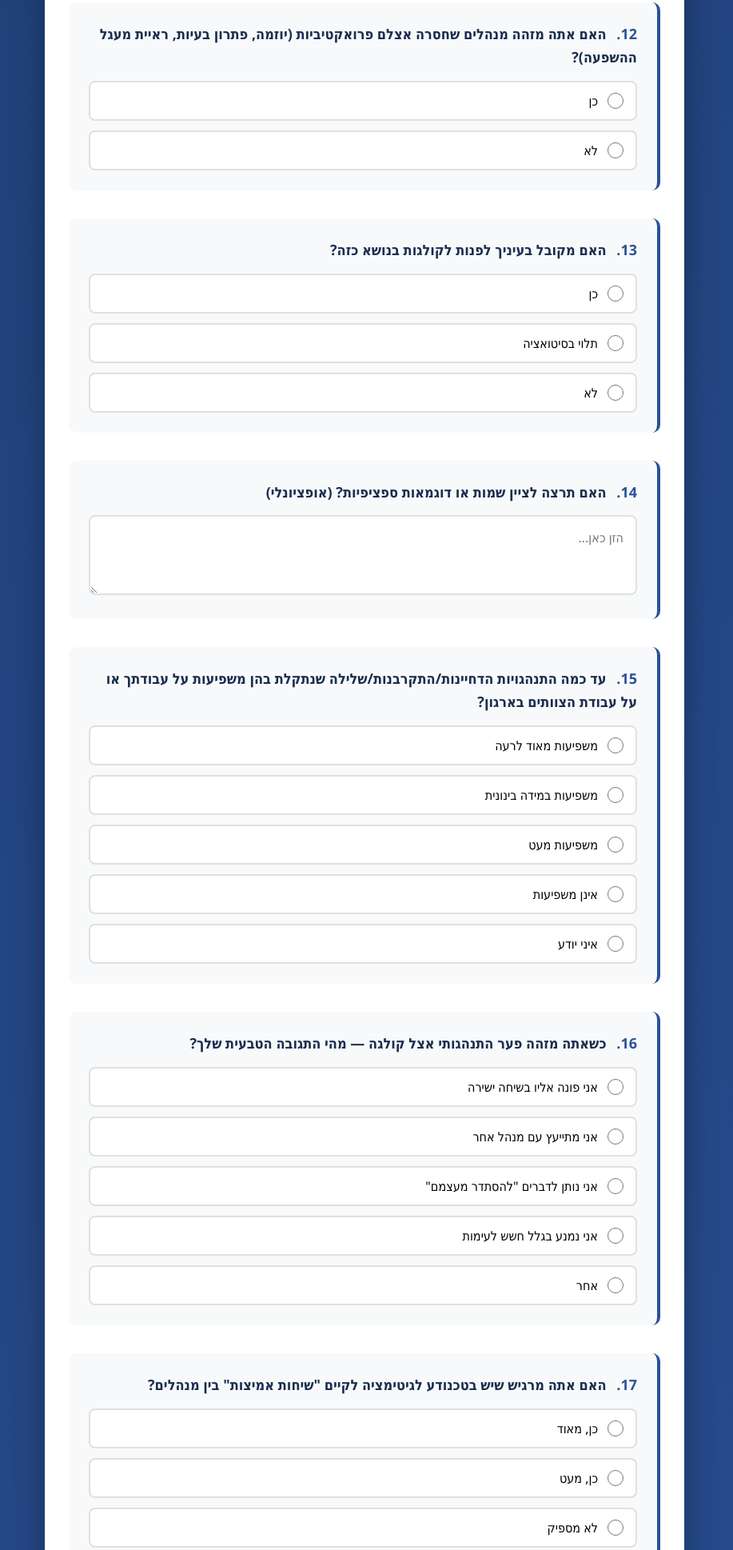
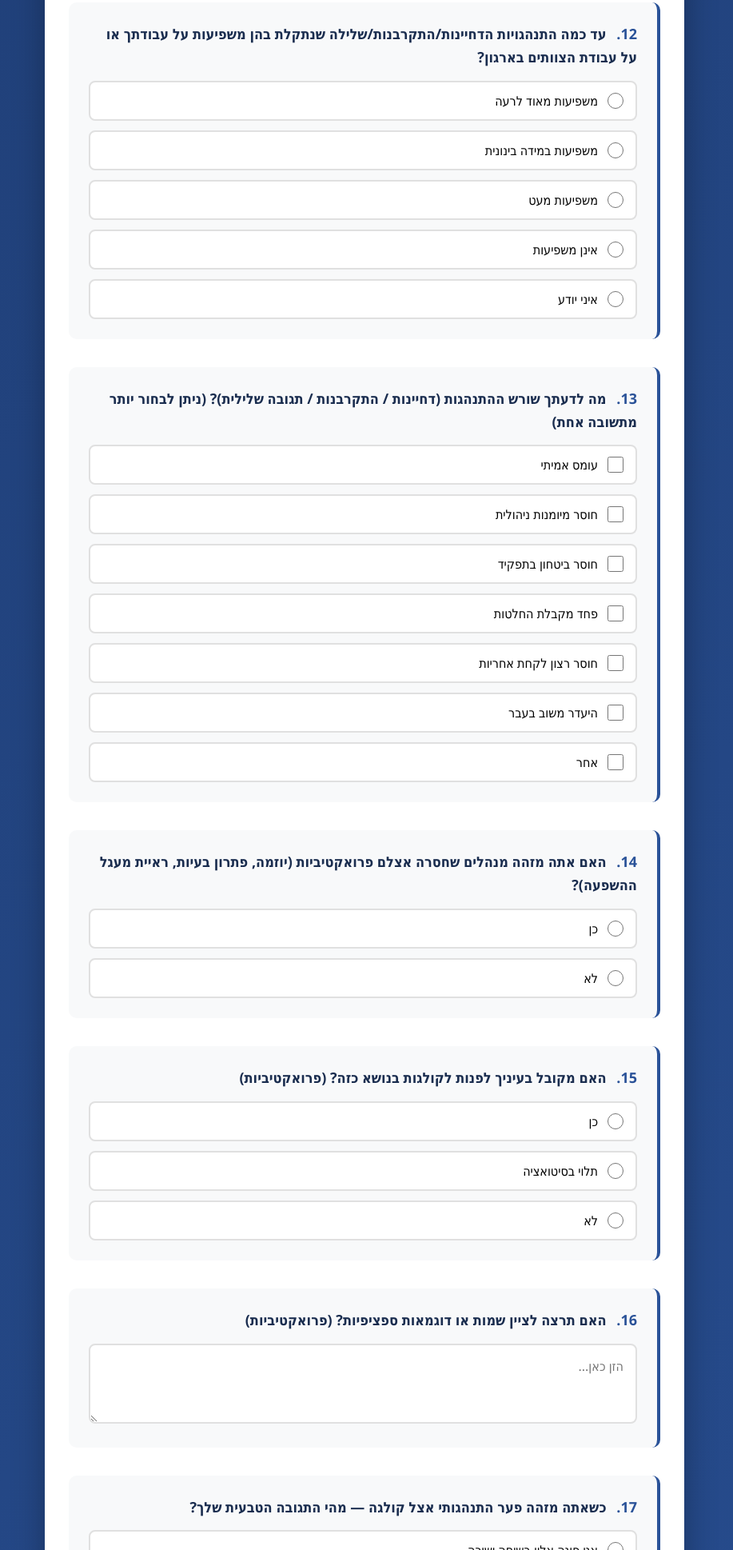
Before and after one commit to snirsnir/mashov, a plain HTML site: page index.html in a window 1280 px wide. Shown: the part 1414-3352 px from the top of the page at 80% size, without its empty margins (184-1101 px from the left). Drawn offline with Linux system fonts and the light colour scheme.

Commit message:
Update index.html

```diff
--- a/index.html
+++ b/index.html
@@ -626,16 +626,28 @@
             <div class="question-group">
                 <label class="question-label">
                     <span class="question-number">12.</span>
-                    האם אתה מזהה מנהלים שחסרה אצלם פרואקטיביות (יוזמה, פתרון בעיות, ראיית מעגל ההשפעה)?
+                    עד כמה התנהגויות הדחיינות/התקרבנות/שלילה שנתקלת בהן משפיעות על עבודתך או על עבודת הצוותים בארגון?
                 </label>
                 <div class="radio-group">
                     <label class="radio-option">
-                        <input type="radio" name="q12" value="כן" required>
-                        כן
+                        <input type="radio" name="q12" value="משפיעות מאוד לרעה" required>
+                        משפיעות מאוד לרעה
                     </label>
                     <label class="radio-option">
-                        <input type="radio" name="q12" value="לא">
-                        לא
+                        <input type="radio" name="q12" value="משפיעות במידה בינונית">
+                        משפיעות במידה בינונית
+                    </label>
+                    <label class="radio-option">
+                        <input type="radio" name="q12" value="משפיעות מעט">
+                        משפיעות מעט
+                    </label>
+                    <label class="radio-option">
+                        <input type="radio" name="q12" value="אינן משפיעות">
+                        אינן משפיעות
+                    </label>
+                    <label class="radio-option">
+                        <input type="radio" name="q12" value="איני יודע">
+                        איני יודע
                     </label>
                 </div>
             </div>
@@ -644,59 +656,77 @@
             <div class="question-group">
                 <label class="question-label">
                     <span class="question-number">13.</span>
-                    האם מקובל בעיניך לפנות לקולגות בנושא כזה?
+                    מה לדעתך שורש ההתנהגות (דחיינות / התקרבנות / תגובה שלילית)? (ניתן לבחור יותר מתשובה אחת)
                 </label>
-                <div class="radio-group">
-                    <label class="radio-option">
-                        <input type="radio" name="q13" value="כן" required>
-                        כן
+                <div class="checkbox-group">
+                    <label class="checkbox-option">
+                        <input type="checkbox" name="q13" value="עומס אמיתי">
+                        עומס אמיתי
                     </label>
-                    <label class="radio-option">
-                        <input type="radio" name="q13" value="תלוי בסיטואציה">
-                        תלוי בסיטואציה
+                    <label class="checkbox-option">
+                        <input type="checkbox" name="q13" value="חוסר מיומנות ניהולית">
+                        חוסר מיומנות ניהולית
                     </label>
-                    <label class="radio-option">
-                        <input type="radio" name="q13" value="לא">
-                        לא
+                    <label class="checkbox-option">
+                        <input type="checkbox" name="q13" value="חוסר ביטחון בתפקיד">
+                        חוסר ביטחון בתפקיד
+                    </label>
+                    <label class="checkbox-option">
+                        <input type="checkbox" name="q13" value="פחד מקבלת החלטות">
+                        פחד מקבלת החלטות
+                    </label>
+                    <label class="checkbox-option">
+                        <input type="checkbox" name="q13" value="חוסר רצון לקחת אחריות">
+                        חוסר רצון לקחת אחריות
+                    </label>
+                    <label class="checkbox-option">
+                        <input type="checkbox" name="q13" value="היעדר משוב בעבר">
+                        היעדר משוב בעבר
+                    </label>
+                    <label class="checkbox-option">
+                        <input type="checkbox" name="q13" value="אחר" id="q13_other_check">
+                        אחר
                     </label>
                 </div>
+                <input type="text" class="other-input" id="q13_other" placeholder="פרט...">
             </div>
 
             <!-- שאלה 14 -->
             <div class="question-group">
                 <label class="question-label">
                     <span class="question-number">14.</span>
-                    האם תרצה לציין שמות או דוגמאות ספציפיות? (אופציונלי)
+                    האם אתה מזהה מנהלים שחסרה אצלם פרואקטיביות (יוזמה, פתרון בעיות, ראיית מעגל ההשפעה)?
                 </label>
-                <textarea name="q14" placeholder="הזן כאן..."></textarea>
+                <div class="radio-group">
+                    <label class="radio-option">
+                        <input type="radio" name="q14" value="כן" required>
+                        כן
+                    </label>
+                    <label class="radio-option">
+                        <input type="radio" name="q14" value="לא">
+                        לא
+                    </label>
+                </div>
             </div>
 
             <!-- שאלה 15 -->
             <div class="question-group">
                 <label class="question-label">
                     <span class="question-number">15.</span>
-                    עד כמה התנהגויות הדחיינות/התקרבנות/שלילה שנתקלת בהן משפיעות על עבודתך או על עבודת הצוותים בארגון?
+                    האם מקובל בעיניך לפנות לקולגות בנושא כזה? (פרואקטיביות)
                 </label>
                 <div class="radio-group">
                     <label class="radio-option">
-                        <input type="radio" name="q15" value="משפיעות מאוד לרעה" required>
-                        משפיעות מאוד לרעה
+                        <input type="radio" name="q15" value="כן" required>
+                        כן
                     </label>
                     <label class="radio-option">
-                        <input type="radio" name="q15" value="משפיעות במידה בינונית">
-                        משפיעות במידה בינונית
+                        <input type="radio" name="q15" value="תלוי בסיטואציה">
+                        תלוי בסיטואציה
                     </label>
                     <label class="radio-option">
-                        <input type="radio" name="q15" value="משפיעות מעט">
-                        משפיעות מעט
-                    </label>
-                    <label class="radio-option">
-                        <input type="radio" name="q15" value="אינן משפיעות">
-                        אינן משפיעות
-                    </label>
-                    <label class="radio-option">
-                        <input type="radio" name="q15" value="איני יודע">
-                        איני יודע
+                        <input type="radio" name="q15" value="לא">
+                        לא
                     </label>
                 </div>
             </div>
@@ -705,85 +735,64 @@
             <div class="question-group">
                 <label class="question-label">
                     <span class="question-number">16.</span>
-                    כשאתה מזהה פער התנהגותי אצל קולגה — מהי התגובה הטבעית שלך?
+                    האם תרצה לציין שמות או דוגמאות ספציפיות? (פרואקטיביות)
                 </label>
-                <div class="radio-group">
-                    <label class="radio-option">
-                        <input type="radio" name="q16" value="אני פונה אליו בשיחה ישירה" required>
-                        אני פונה אליו בשיחה ישירה
-                    </label>
-                    <label class="radio-option">
-                        <input type="radio" name="q16" value="אני מתייעץ עם מנהל אחר">
-                        אני מתייעץ עם מנהל אחר
-                    </label>
-                    <label class="radio-option">
-                        <input type="radio" name="q16" value="אני נותן לדברים &quot;להסתדר מעצמם&quot;">
-                        אני נותן לדברים "להסתדר מעצמם"
-                    </label>
-                    <label class="radio-option">
-                        <input type="radio" name="q16" value="אני נמנע בגלל חשש לעימות">
-                        אני נמנע בגלל חשש לעימות
-                    </label>
-                    <label class="radio-option">
-                        <input type="radio" name="q16" value="אחר" id="q16_other_radio">
-                        אחר
-                    </label>
-                </div>
-                <input type="text" class="other-input" id="q16_other" placeholder="פרט...">
+                <textarea name="q16" placeholder="הזן כאן..."></textarea>
             </div>
 
             <!-- שאלה 17 -->
             <div class="question-group">
                 <label class="question-label">
                     <span class="question-number">17.</span>
-                    האם אתה מרגיש שיש בטכנודע לגיטימציה לקיים "שיחות אמיצות" בין מנהלים?
+                    כשאתה מזהה פער התנהגותי אצל קולגה — מהי התגובה הטבעית שלך?
                 </label>
                 <div class="radio-group">
                     <label class="radio-option">
-                        <input type="radio" name="q17" value="כן, מאוד" required>
-                        כן, מאוד
+                        <input type="radio" name="q17" value="אני פונה אליו בשיחה ישירה" required>
+                        אני פונה אליו בשיחה ישירה
                     </label>
                     <label class="radio-option">
-                        <input type="radio" name="q17" value="כן, מעט">
-                        כן, מעט
+                        <input type="radio" name="q17" value="אני מתייעץ עם מנהל אחר">
+                        אני מתייעץ עם מנהל אחר
                     </label>
                     <label class="radio-option">
-                        <input type="radio" name="q17" value="לא מספיק">
-                        לא מספיק
+                        <input type="radio" name="q17" value="אני נותן לדברים &quot;להסתדר מעצמם&quot;">
+                        אני נותן לדברים "להסתדר מעצמם"
                     </label>
                     <label class="radio-option">
-                        <input type="radio" name="q17" value="בכלל לא">
-                        בכלל לא
+                        <input type="radio" name="q17" value="אני נמנע בגלל חשש לעימות">
+                        אני נמנע בגלל חשש לעימות
+                    </label>
+                    <label class="radio-option">
+                        <input type="radio" name="q17" value="אחר" id="q17_other_radio">
+                        אחר
                     </label>
                 </div>
+                <input type="text" class="other-input" id="q17_other" placeholder="פרט...">
             </div>
 
             <!-- שאלה 18 -->
             <div class="question-group">
                 <label class="question-label">
                     <span class="question-number">18.</span>
-                    עד כמה אתה מרגיש שיש כנות ופתיחות בין חברי ההנהלה בנוגע להתנהגויות בעייתיות?
+                    האם אתה מרגיש שיש בטכנודע לגיטימציה לקיים "שיחות אמיצות" בין מנהלים?
                 </label>
                 <div class="radio-group">
                     <label class="radio-option">
-                        <input type="radio" name="q18" value="גבוהה מאוד" required>
-                        גבוהה מאוד
+                        <input type="radio" name="q18" value="כן, מאוד" required>
+                        כן, מאוד
                     </label>
                     <label class="radio-option">
-                        <input type="radio" name="q18" value="גבוהה">
-                        גבוהה
+                        <input type="radio" name="q18" value="כן, מעט">
+                        כן, מעט
                     </label>
                     <label class="radio-option">
-                        <input type="radio" name="q18" value="בינונית">
-                        בינונית
+                        <input type="radio" name="q18" value="לא מספיק">
+                        לא מספיק
                     </label>
                     <label class="radio-option">
-                        <input type="radio" name="q18" value="נמוכה">
-                        נמוכה
-                    </label>
-                    <label class="radio-option">
-                        <input type="radio" name="q18" value="נמוכה מאוד">
-                        נמוכה מאוד
+                        <input type="radio" name="q18" value="בכלל לא">
+                        בכלל לא
                     </label>
                 </div>
             </div>
@@ -792,28 +801,28 @@
             <div class="question-group">
                 <label class="question-label">
                     <span class="question-number">19.</span>
-                    עד כמה אתה מרגיש שהמנהלים שעליהם דיווחת מודעים לפער ההתנהגותי שאתה מתאר?
+                    עד כמה אתה מרגיש שיש כנות ופתיחות בין חברי ההנהלה בנוגע להתנהגויות בעייתיות?
                 </label>
                 <div class="radio-group">
                     <label class="radio-option">
-                        <input type="radio" name="q19" value="מודעים מאוד" required>
-                        מודעים מאוד
+                        <input type="radio" name="q19" value="גבוהה מאוד" required>
+                        גבוהה מאוד
                     </label>
                     <label class="radio-option">
-                        <input type="radio" name="q19" value="מודעים חלקית">
-                        מודעים חלקית
+                        <input type="radio" name="q19" value="גבוהה">
+                        גבוהה
                     </label>
                     <label class="radio-option">
-                        <input type="radio" name="q19" value="לא מודעים">
-                        לא מודעים
+                        <input type="radio" name="q19" value="בינונית">
+                        בינונית
                     </label>
                     <label class="radio-option">
-                        <input type="radio" name="q19" value="מתנגדים למשוב">
-                        מתנגדים למשוב
+                        <input type="radio" name="q19" value="נמוכה">
+                        נמוכה
                     </label>
                     <label class="radio-option">
-                        <input type="radio" name="q19" value="איני יודע">
-                        איני יודע
+                        <input type="radio" name="q19" value="נמוכה מאוד">
+                        נמוכה מאוד
                     </label>
                 </div>
             </div>
@@ -822,39 +831,30 @@
             <div class="question-group">
                 <label class="question-label">
                     <span class="question-number">20.</span>
-                    מה לדעתך שורש ההתנהגות (דחיינות / התקרבנות / תגובה שלילית)? (ניתן לבחור יותר מתשובה אחת)
+                    עד כמה אתה מרגיש שהמנהלים שעליהם דיווחת מודעים לפער ההתנהגותי שאתה מתאר?
                 </label>
-                <div class="checkbox-group">
-                    <label class="checkbox-option">
-                        <input type="checkbox" name="q20" value="עומס אמיתי">
-                        עומס אמיתי
+                <div class="radio-group">
+                    <label class="radio-option">
+                        <input type="radio" name="q20" value="מודעים מאוד" required>
+                        מודעים מאוד
                     </label>
-                    <label class="checkbox-option">
-                        <input type="checkbox" name="q20" value="חוסר מיומנות ניהולית">
-                        חוסר מיומנות ניהולית
+                    <label class="radio-option">
+                        <input type="radio" name="q20" value="מודעים חלקית">
+                        מודעים חלקית
                     </label>
-                    <label class="checkbox-option">
-                        <input type="checkbox" name="q20" value="חוסר ביטחון בתפקיד">
-                        חוסר ביטחון בתפקיד
+                    <label class="radio-option">
+                        <input type="radio" name="q20" value="לא מודעים">
+                        לא מודעים
                     </label>
-                    <label class="checkbox-option">
-                        <input type="checkbox" name="q20" value="פחד מקבלת החלטות">
-                        פחד מקבלת החלטות
+                    <label class="radio-option">
+                        <input type="radio" name="q20" value="מתנגדים למשוב">
+                        מתנגדים למשוב
                     </label>
-                    <label class="checkbox-option">
-                        <input type="checkbox" name="q20" value="חוסר רצון לקחת אחריות">
-                        חוסר רצון לקחת אחריות
-                    </label>
-                    <label class="checkbox-option">
-                        <input type="checkbox" name="q20" value="היעדר משוב בעבר">
-                        היעדר משוב בעבר
-                    </label>
-                    <label class="checkbox-option">
-                        <input type="checkbox" name="q20" value="אחר" id="q20_other_check">
-                        אחר
+                    <label class="radio-option">
+                        <input type="radio" name="q20" value="איני יודע">
+                        איני יודע
                     </label>
                 </div>
-                <input type="text" class="other-input" id="q20_other" placeholder="פרט...">
             </div>
 
             <!-- שאלה 21 -->
@@ -1019,28 +1019,28 @@
             });
         });
 
-        document.getElementById('q16_other_radio').addEventListener('change', function() {
+        document.getElementById('q13_other_check').addEventListener('change', function() {
             if (this.checked) {
-                document.getElementById('q16_other').classList.add('show');
+                document.getElementById('q13_other').classList.add('show');
+            } else {
+                document.getElementById('q13_other').classList.remove('show');
+                document.getElementById('q13_other').value = '';
             }
         });
 
-        document.querySelectorAll('input[name="q16"]').forEach(radio => {
+        document.getElementById('q17_other_radio').addEventListener('change', function() {
+            if (this.checked) {
+                document.getElementById('q17_other').classList.add('show');
+            }
+        });
+
+        document.querySelectorAll('input[name="q17"]').forEach(radio => {
             radio.addEventListener('change', function() {
                 if (this.value !== 'אחר') {
-                    document.getElementById('q16_other').classList.remove('show');
-                    document.getElementById('q16_other').value = '';
+                    document.getElementById('q17_other').classList.remove('show');
+                    document.getElementById('q17_other').value = '';
                 }
             });
-        });
-
-        document.getElementById('q20_other_check').addEventListener('change', function() {
-            if (this.checked) {
-                document.getElementById('q20_other').classList.add('show');
-            } else {
-                document.getElementById('q20_other').classList.remove('show');
-                document.getElementById('q20_other').value = '';
-            }
         });
 
         // Form submission
@@ -1063,16 +1063,16 @@
                 q10: formData.get('q10') || 'לא רלוונטי',
                 q11: formData.get('q11') || 'לא רלוונטי',
                 q12: formData.get('q12'),
-                q13: formData.get('q13'),
-                q14: formData.get('q14') || '',
+                q13: formData.getAll('q13').includes('אחר') ?
+                    [...formData.getAll('q13').filter(v => v !== 'אחר'), document.getElementById('q13_other').value] :
+                    formData.getAll('q13'),
+                q14: formData.get('q14'),
                 q15: formData.get('q15'),
-                q16: formData.get('q16') === 'אחר' ? document.getElementById('q16_other').value : formData.get('q16'),
-                q17: formData.get('q17'),
+                q16: formData.get('q16') || '',
+                q17: formData.get('q17') === 'אחר' ? document.getElementById('q17_other').value : formData.get('q17'),
                 q18: formData.get('q18'),
                 q19: formData.get('q19'),
-                q20: formData.getAll('q20').includes('אחר') ?
-                    [...formData.getAll('q20').filter(v => v !== 'אחר'), document.getElementById('q20_other').value] :
-                    formData.getAll('q20'),
+                q20: formData.get('q20'),
                 q21: formData.get('q21'),
                 q22: formData.get('q22') || ''
             };
```
